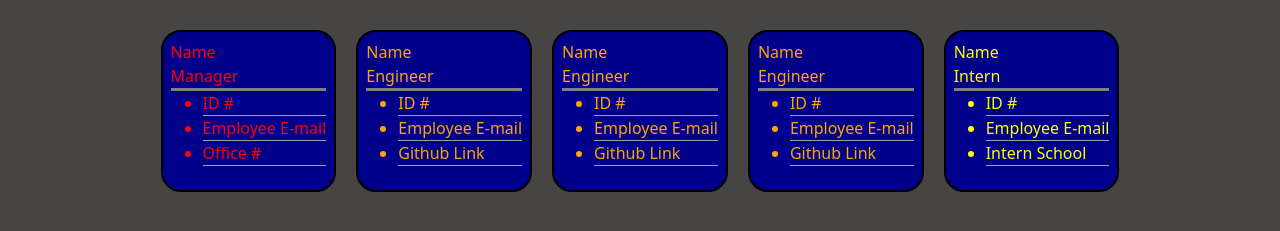
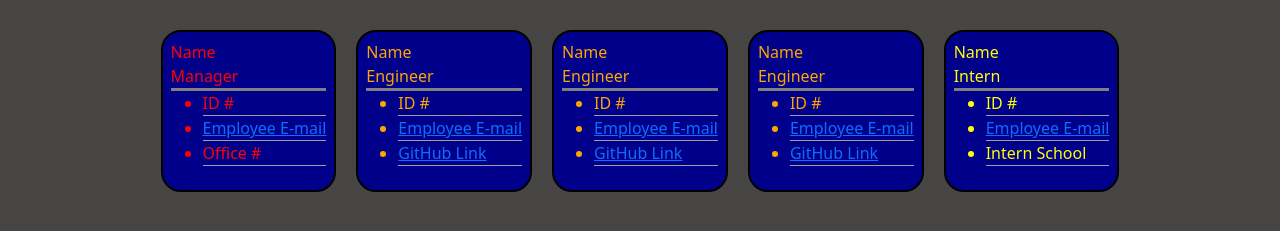
Before and after one commit to T0930/TM-Team-Generator, a website: page index.html in a window 1280 px wide. Shown: the part 197-428 px from the top of the page. Drawn offline with nearby package versions, Linux system fonts and the light colour scheme.

Commit message:
added mailto and hyperlinks to HTML template

```diff
--- a/index.html
+++ b/index.html
@@ -28,7 +28,7 @@
         <div class="role">Manager</div>
             <ul>
                 <li class = 'empID'>ID #</li>
-                <li class = 'empEmail'>Employee E-mail</li>
+                <li class = 'empEmail'><a href="mailto:email@example.com">Employee E-mail</a></li>
                 <li class = 'officeNum'>Office #</li>
             </ul>
       </div>
@@ -38,8 +38,8 @@
         <div class="role">Engineer</div>
             <ul>
                 <li class = 'empID'>ID #</li>
-                <li class = 'empEmail'>Employee E-mail</li>
-                <li class = 'empGithub'>Github Link</li>
+                <li class = 'empEmail'><a href="mailto:email@example.com">Employee E-mail</a></li>
+                <li class = 'empGithub'><a href="https://www.github.com/" target="_blank">GitHub Link</a></li>
             </ul>
       </div>
 
@@ -48,8 +48,8 @@
         <div class="role">Engineer</div>
             <ul>
                 <li class = 'empID'>ID #</li>
-                <li class = 'empEmail'>Employee E-mail</li>
-                <li class = 'empGithub'>Github Link</li>
+                <li class = 'empEmail'><a href="mailto:email@example.com">Employee E-mail</a></li>
+                <li class = 'empGithub'><a href="https://www.github.com/" target="_blank">GitHub Link</a></li>
             </ul>
       </div>
 
@@ -58,8 +58,8 @@
         <div class="role">Engineer</div>
             <ul>
                 <li class = 'empID'>ID #</li>
-                <li class = 'empEmail'>Employee E-mail</li>
-                <li class = 'empGithub'>Github Link</li>
+                <li class = 'empEmail'><a href="mailto:email@example.com">Employee E-mail</a></li>
+                <li class = 'empGithub'><a href="https://www.github.com/" target="_blank">GitHub Link</a></li>
             </ul>
       </div>
 
@@ -68,7 +68,7 @@
         <div class="role">Intern</div>
             <ul>
                 <li class = 'empID'>ID #</li>
-                <li class = 'empEmail'>Employee E-mail</li>
+                <li class = 'empEmail'><a href="mailto:email@example.com">Employee E-mail</a></li>
                 <li class = 'school'>Intern School</li>
             </ul>
       </div>
```
